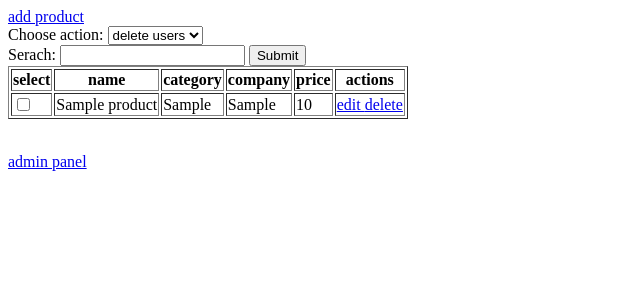
After one commit to dani37x/E-lectro, a Flask app: page /admin/product in a window 1280 px wide. The commit adds this page. Shown: the top 300 px of the page, without its empty margins (0-640 px from the left). Run offline with Flask 2, Linux system fonts and the light colour scheme; a user stored in the database is signed in; tables that the repository leaves empty hold one stand-in row (values such as "Sample post").

Commit message:
product models with add/delete/update

```diff
--- a/project_files/routes.py
+++ b/project_files/routes.py
@@ -8,11 +8,13 @@ from flask import Flask, render_template, url_for, redirect, flash, request, abo
 
 from .form import UserCreator, UserLogin
 
-from .database import User, Blocked
+from .database import User, Blocked, Product
 
 from.functions import checker
 
 from .actions import delete_rows, block_user
+
+
 
 
 @app.before_first_request
@@ -154,6 +156,31 @@ def admin_blocked():
   return render_template('admin_blocked.html', blocked=blocked)
 
 
+@app.route('/admin/product', methods=['GET', 'POST'])
+@login_required
+def admin_product():
+  #if current_user.username != 'mama':
+  #   abort(404)
+  products = Product.query.all()
+  if request.method == 'POST':
+    searching = request.form['search']
+    if searching != None and searching != '':
+      products = (
+        Product.query.filter(Product.name.contains(searching)
+          | (Product.category.contains(searching))
+          | (Product.company.contains(searching))).all()
+      )
+      return render_template('admin_user.html', products=products)
+
+    data = request.form.getlist('id')
+    selected_action = request.form['action']
+    if selected_action == 'delete user':
+      delete_rows(Blocked, data)
+      return redirect( url_for('admin_product'))
+
+  return render_template('admin_product.html', products=products)
+
+
 # admin operations like add, update, delete
 
 
@@ -260,6 +287,56 @@ def delete_blocked(id):
     return 'xd'
 
 
+@app.route('/add-product', methods=['GET', 'POST'])
+@login_required
+def add_product():
+  if request.method == 'POST':
+    new_product = Product(
+      name=request.form['name'],
+      category=request.form['category'],
+      company=request.form['company'],
+      price=request.form['price'],
+    )
+    try:
+      db.session.add(new_product)
+      db.session.commit()
+    except Exception as e:
+      return 'xd'
+    return redirect( url_for('admin_product'))
+  return render_template('add_product.html')
+
+
+@app.route('/update-product/<int:id>', methods=['GET', 'POST'])
+@login_required
+def update_product(id):
+  product = Product.query.get_or_404(id)
+  if request.method == 'POST':
+    product.name = request.form['name']
+    product.category = request.form['category']
+    product.company = request.form['company']
+    product.price = request.form['price']
+    try:
+      db.session.commit()
+      return redirect(url_for('admin_product'))
+    except Exception as e:
+      return 'xd'
+  else:
+    return render_template('update_product.html', product=product )
+
+
+@app.route('/delete-product/<int:id>')
+@login_required
+def delete_product(id):
+
+  name_to_delete = Product.query.get_or_404(id)
+  try:
+    db.session.delete(name_to_delete)
+    db.session.commit()
+    return redirect(url_for('admin_product'))
+  except Exception as e:
+    return 'xd'
+
+
 # backup
 
 
--- a/project_files/templates/admin.html
+++ b/project_files/templates/admin.html
@@ -8,3 +8,5 @@
 <a href="{{ url_for('admin_user') }}"> Users </a>
 <br>
 <a href="{{ url_for('admin_blocked') }}"> Blocked Users </a>
+<br>
+<a href="{{ url_for('admin_product') }}"> Products </a>
--- /dev/null
+++ b/project_files/templates/admin_product.html
@@ -0,0 +1,39 @@
+<a href="{{ url_for('add_product') }}"> add product </a>
+<br>
+
+<form method="post" action="">
+    <label for="action">Choose action:</label>
+    <select id="action" name="action">
+    <option value="delete user"> delete users</option>
+    <!-- <option value="saab">Saab</option> -->
+    <!-- <option value="fiat">Fiat</option>
+    <option value="audi">Audi</option> -->
+    </select>
+    <br>
+    <label for="search">Serach:</label>
+    <input type="text" id="search" name="search">
+    <table border="1px">
+        <th> select </th>
+        <th> name </th>
+        <th> category </th>
+        <th> company </th>
+        <th> price </th>
+        <th> actions</th>
+        {% for product in products %}
+        <tr>
+            <td><input type="checkbox" name="id" value="{{ product.id }}"</td>
+            <td>{{ product.name }}</td>
+            <td>{{ product.category }}</td>
+            <td>{{ product.company }}</td>
+            <td>{{ product.price }}</td>
+            <td>
+                <a href="{{ url_for('update_product', id=product.id) }}"> edit </a>
+                <a href="{{ url_for('delete_product', id=product.id) }}"> delete </a>
+            </td>
+        </tr>
+        {% endfor %}
+        <input type="submit">
+    </table>
+</form>
+<br>
+    <a href="{{ url_for('admin') }}"> admin panel</a>
--- a/project_files/templates/update_blocked.html
+++ b/project_files/templates/update_blocked.html
@@ -1,7 +1,9 @@
 
 
  <form action="/update-blocked/{{blocked.id}}" method='post'>
+
     <input type="text" name="username" value="{{blocked.username}}"/>
     <input type="text" name="ip" value="{{blocked.ip}}"/>
     <input type="submit" value="send data">
+
  </form>
--- a/project_files/templates/update_user.html
+++ b/project_files/templates/update_user.html
@@ -9,4 +9,5 @@
     <input type="password" name="password" value="{{user.password}}"/>
     <input type="text" name="active" value="{{user.active}}"/>
     <input type="submit" value="send data">
+
  </form>
```
Also changed, not shown: project_files/templates/add_product.html (added, +10 -0 lines), project_files/templates/update_product.html (added, +11 -0 lines), instance/user.db.
